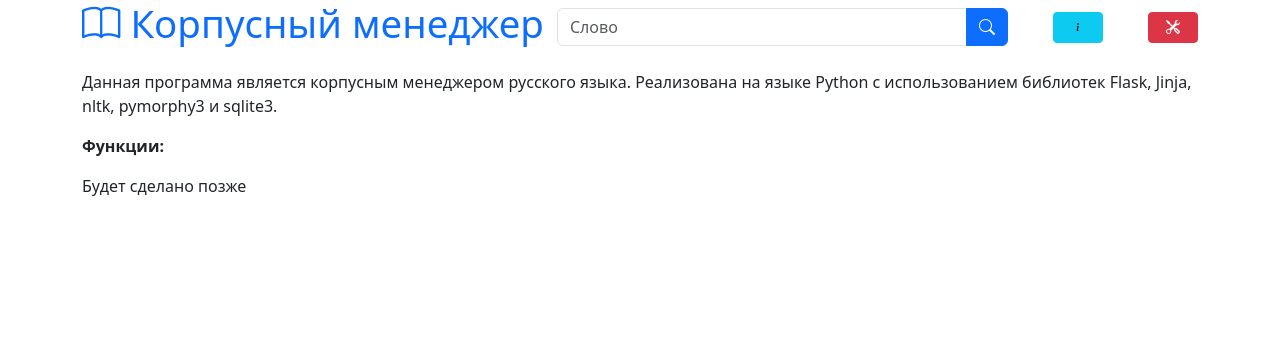
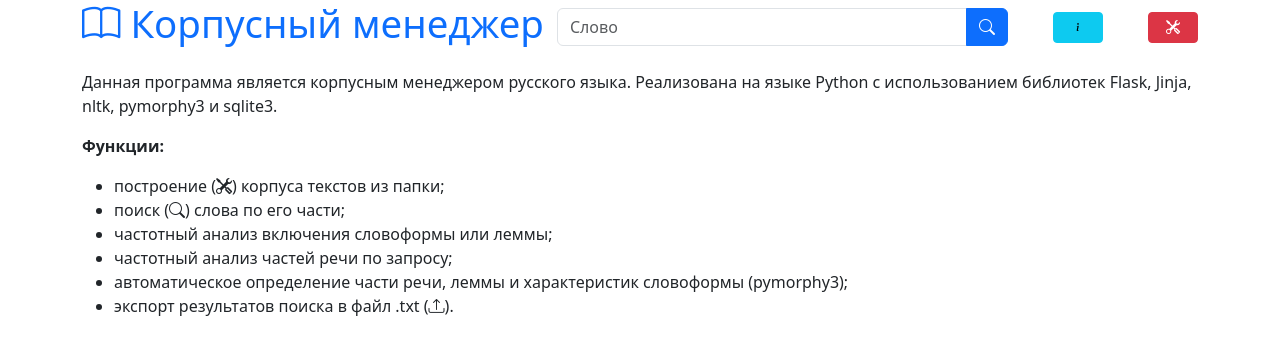
Before and after one commit to cr0iss4nt/corpus_manager, a Flask app: page /info in a window 1280 px wide. Shown: the top 355 px of the page. Run offline with Flask 3, Linux system fonts and the light colour scheme; some libraries are stand-ins or nearby versions.

Commit message:
Added normal info page

```diff
--- a/templates/info.html
+++ b/templates/info.html
@@ -6,19 +6,13 @@
 <div class="container mb-3">
     <p>Данная программа является корпусным менеджером русского языка. Реализована на языке Python с использованием библиотек Flask, Jinja, nltk, pymorphy3 и sqlite3.</p>
     <p><strong>Функции:</strong></p>
-    <!--
     <ul>
-        <li>добавление (<i class="bi bi-plus"></i>) и удаление (<i class="bi bi-x"></i>) слов вручную;</li>
-        <li>импорт слов (<i class="bi bi-download"></i>) из файлов .txt/.rtf (реализовано с помощью nltk и pymorphy3);</li>
-        <li>очистка словаря (<i class="bi bi-trash"></i>);</li>
+        <li>построение (<i class="bi bi-tools"></i>) корпуса текстов из папки;</li>
         <li>поиск (<i class="bi bi-search"></i>) слова по его части;</li>
-        <li>автоматическое определение основы и окончания слова (реализовано путём отправления запроса на <a href="https://sinonim.org/mo">sinonim.org/mo</a>);</li>
-        <li>возможность редактирования (<i class="bi bi-pencil"></i>) столбцов основы и окончания для слов вручную;</li>
-        <li>построение словоформ для существительных, прилагательных и глаголов (pymorphy3);</li>
-        <li>фильтрация слов (существительные, прилагательные и глаголы);</li>
-        <li>экспорт словаря в файл .txt (<i class="bi bi-upload"></i>).</li>
+        <li>частотный анализ включения словоформы или леммы;</li>
+        <li>частотный анализ частей речи по запросу;</li>
+        <li>автоматическое определение части речи, леммы и характеристик словоформы (pymorphy3);</li>
+        <li>экспорт результатов поиска в файл .txt (<i class="bi bi-upload"></i>).</li>
     </ul>
-    -->
-    <p>Будет сделано позже</p>
 </div>
 {% endblock %}
```
